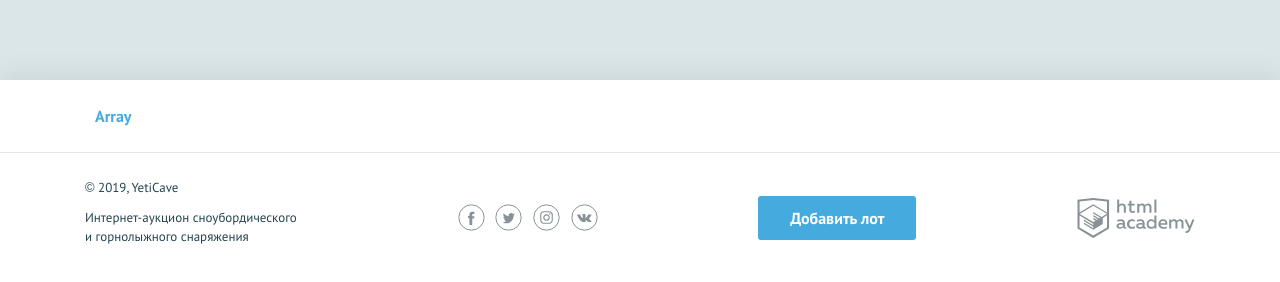
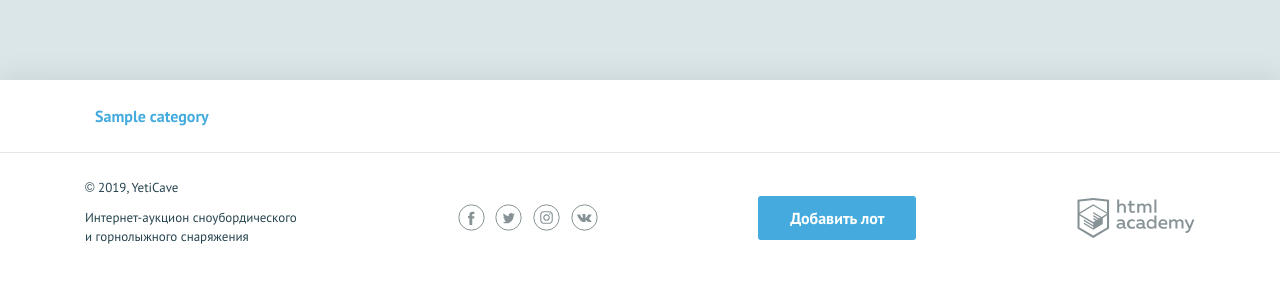
Before and after one commit to kind-chigik/669277-yeticave-9, a PHP site: page / in a window 1280 px wide. Shown: the part 1034-1316 px from the top of the page. Run offline with PHP 8.4, Linux system fonts and the light colour scheme; tables that the repository leaves empty hold one stand-in row (values such as "Sample post"); grey boxes marked "Sample" are stand-in pictures; data that the repository does not hold is empty.

Commit message:
Реализован вывод категорий через БД

```diff
--- a/templates/layout.php
+++ b/templates/layout.php
@@ -55,7 +55,7 @@
             <!--заполните этот список из массива категорий-->
             <?php foreach ($categories as $category): ?>
                 <li class="nav__item">
-                    <a href="pages/all-lots.html"><?=$category; ?></a>
+                    <a href="pages/all-lots.html"><?=$category['name']; ?></a>
                 </li>
             <?php endforeach; ?>
         </ul>
```
